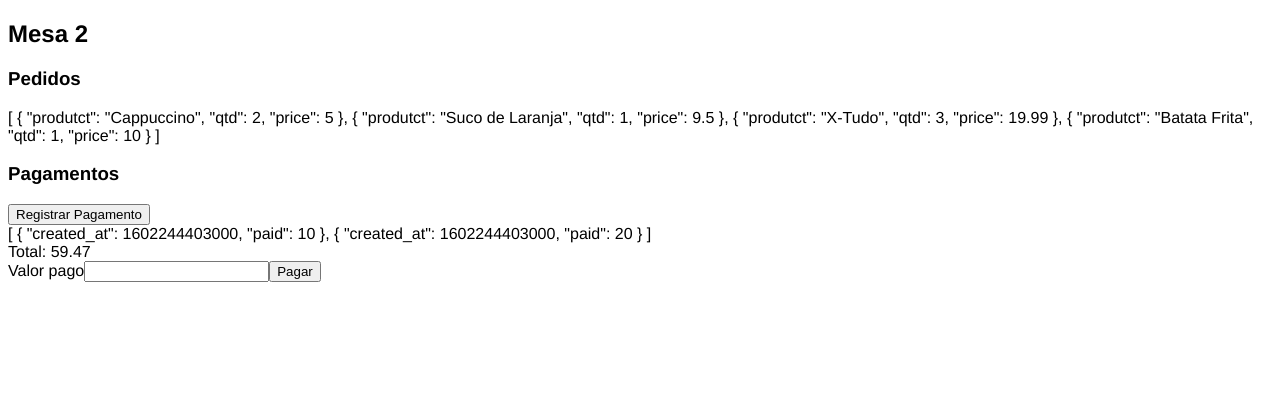
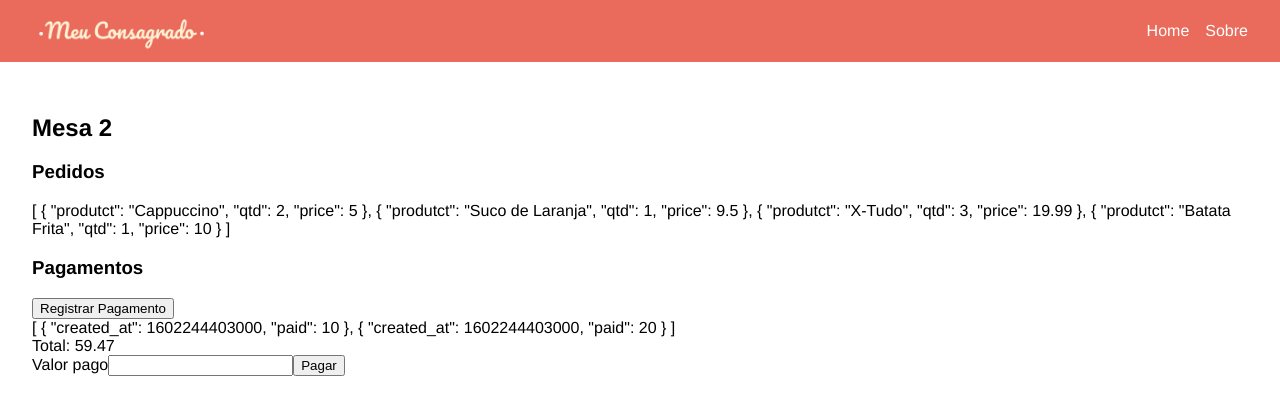
Before and after one commit to rochabianca/meu-consagrado, a Vue app: page /table/2 in a window 1280 px wide. Shown: the top 414 px of the page. Built offline with nearby package versions, Linux system fonts and the light colour scheme.

Commit message:
navbar style

```diff
--- a/src/App.vue
+++ b/src/App.vue
@@ -1,8 +1,20 @@
 <template>
   <div id="app">
-    <router-view />
+    <navbar />
+    <div class="container">
+      <router-view />
+    </div>
   </div>
 </template>
+
+<script>
+import Navbar from "@/components/Navbar.vue";
+export default {
+  components: {
+    Navbar
+  }
+};
+</script>
 
 <style lang="scss">
 #app {
@@ -10,4 +22,19 @@
   -webkit-font-smoothing: antialiased;
   -moz-osx-font-smoothing: grayscale;
 }
+body {
+  margin: 0;
+  ul,
+  li {
+    margin: 0px;
+    padding: 0;
+    list-style: none;
+  }
+  a {
+    text-decoration: none;
+  }
+}
+.container {
+  padding: 32px;
+}
 </style>
--- /dev/null
+++ b/src/assets/scss/variables.scss
@@ -0,0 +1,4 @@
+$red: #EA6B5B;
+$yellow-dark: #E5B85E;
+$white: #ffffff;
+$dark-blue: #585367;
--- /dev/null
+++ b/src/components/Navbar.vue
@@ -0,0 +1,51 @@
+<template>
+  <div class="navbar">
+    <img :src="require('@/assets/images/logo.png')" class="navbar__logo" />
+    <nav class="navbar__nav">
+      <ul class="navbar__list">
+        <li class="navbar__item">
+          <router-link to="/">Home</router-link>
+        </li>
+        <li class="navbar__item">
+          <router-link to="/about">Sobre</router-link>
+        </li>
+      </ul>
+    </nav>
+  </div>
+</template>
+
+<script>
+export default {
+  name: "Navbar"
+};
+</script>
+
+<style lang="scss" scoped>
+.navbar {
+  background: $red;
+  padding: 8px 32px;
+  display: flex;
+  justify-content: space-between;
+  align-items: center;
+  .navbar__logo {
+    width: 180px;
+  }
+  .navbar__nav {
+    .navbar__list {
+      display: flex;
+      align-items: center;
+      .navbar__item a {
+        color: $white;
+        transition: all ease 0.3s;
+        &:hover,
+        &.router-link-exact-active {
+          color: $dark-blue;
+        }
+      }
+      .navbar__item + .navbar__item {
+        margin-left: 16px;
+      }
+    }
+  }
+}
+</style>
--- /dev/null
+++ b/vue.config.js
@@ -0,0 +1,9 @@
+module.exports = {
+  css: {
+    loaderOptions: {
+      sass: {
+        prependData: '@import "@/assets/scss/variables.scss";'
+      }
+    }
+  }
+};
```
Also changed, not shown: src/assets/images/logo.png (added).
